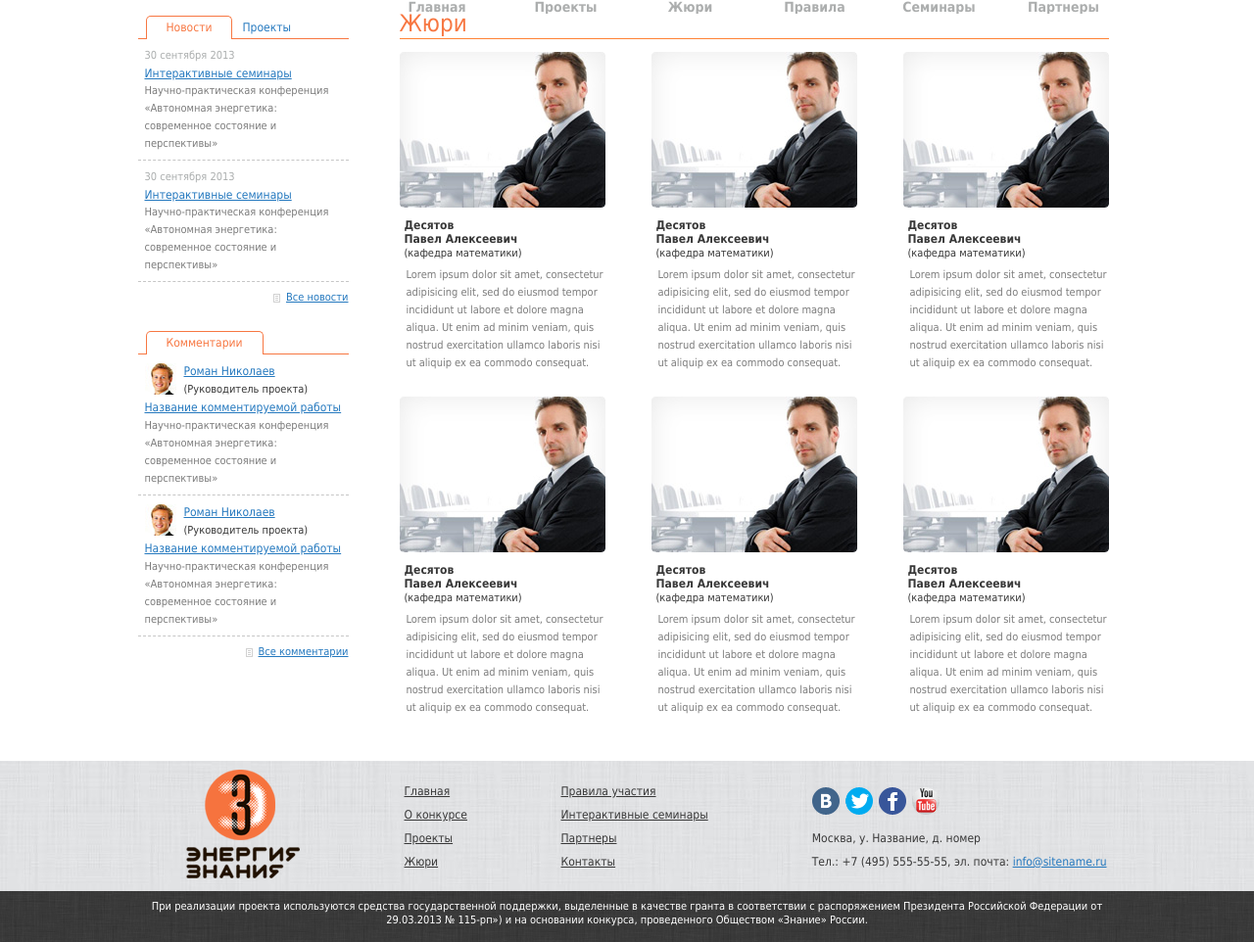
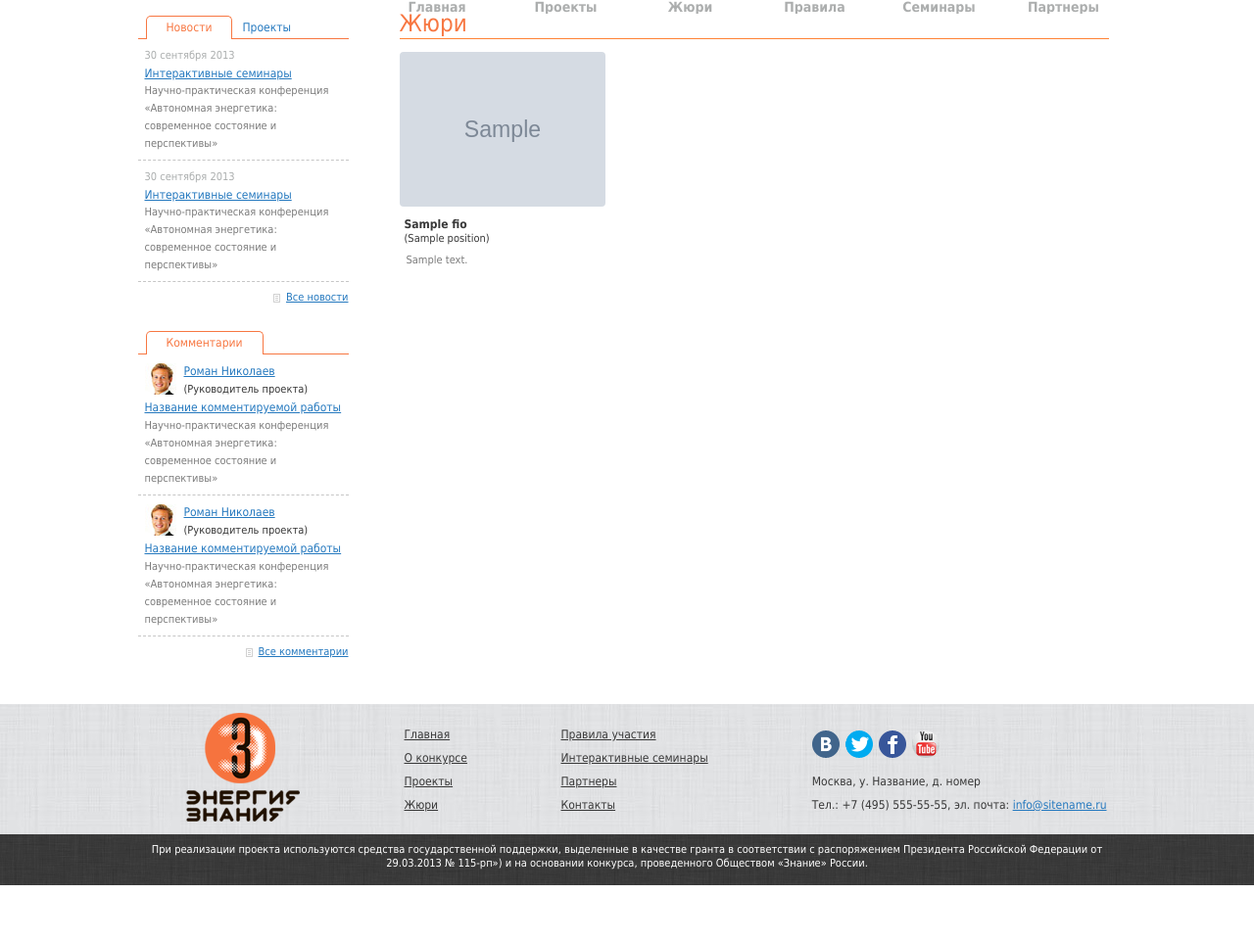
Before and after one commit to kpx13/solar, a Django app: template templates/jury.html in a window 1280 px wide. Shown: the part 232-1194 px from the top of the page at 98% size. After the commit the page ends 1136 px from the top, so only its background shows below. Run offline with Django 3.2, Linux system fonts and the light colour scheme; the template is opened without the code that fills it: most values are stand-ins (such as "Sample title", 1, 10 or a date in 2020); grey boxes marked "Sample" are stand-in pictures.

Commit message:
жюри готово

```diff
--- a/site_static/css/main.css
+++ b/site_static/css/main.css
@@ -501,8 +501,8 @@ filter:progid:DXImageTransform.Microsoft.gradient( startColorstr='#ffffff', endC
 
 
 .jury-block { overflow:hidden; }
-.jury-list { padding:5px 0 0; width:780px; }
-.jury-list > li { display:inline-block; list-style:none; margin:0 47px 25px 0; width:210px; }
+.jury-list { padding:5px 0 0; width:780px; vertical-align: top;}
+.jury-list > li { display:inline-block; list-style:none; margin:0 47px 25px 0; width:210px; vertical-align: top;}
 .jury-list .img { margin:0 0 11px; }
 .jury-list .img img { max-width:100%;
 -webkit-border-radius:4px;
--- a/solar/views.py
+++ b/solar/views.py
@@ -12,6 +12,7 @@ from django.conf import settings
 
 from pages.models import Page
 from news.models import Article
+from jury.models import Jury
 
 PAGINATION_COUNT = 5
 
@@ -58,6 +59,7 @@ def project(request, slug):
 
 def jury(request):
     c = get_common_context(request)
+    c['list'] = Jury.get_list(c['lang'])
     return render_to_response('jury.html', c, context_instance=RequestContext(request))
 
 def seminars(request):
--- a/templates/jury.html
+++ b/templates/jury.html
@@ -13,49 +13,16 @@
           <h1 class="headline">Жюри</h1>
           <!-- .jury-list -->
           <ul class="jury-list">
-            <li>
-              <div class="img">
-                <img src="/static/i/jury-pic1.jpg" alt="Десятов Павел Алексеевич" width="210" height="159"/>
-              </div>
-              <div class="name"><span class="surname">Десятов</span>Павел Алексеевич</div>
-              <div class="post">(кафедра математики)</div>
-              <div class="txt">Lorem ipsum dolor sit amet, consectetur adipisicing elit, sed do eiusmod tempor incididunt ut labore et dolore magna aliqua. Ut enim ad minim veniam, quis nostrud exercitation ullamco laboris nisi ut aliquip ex ea commodo consequat. </div>
-            </li><li>
-              <div class="img">
-                <img src="/static/i/jury-pic1.jpg" alt="Десятов Павел Алексеевич" width="210" height="159"/>
-              </div>
-              <div class="name"><span class="surname">Десятов</span>Павел Алексеевич</div>
-              <div class="post">(кафедра математики)</div>
-              <div class="txt">Lorem ipsum dolor sit amet, consectetur adipisicing elit, sed do eiusmod tempor incididunt ut labore et dolore magna aliqua. Ut enim ad minim veniam, quis nostrud exercitation ullamco laboris nisi ut aliquip ex ea commodo consequat. </div>
-            </li><li>
-              <div class="img">
-                <img src="/static/i/jury-pic1.jpg" alt="Десятов Павел Алексеевич" width="210" height="159"/>
-              </div>
-              <div class="name"><span class="surname">Десятов</span>Павел Алексеевич</div>
-              <div class="post">(кафедра математики)</div>
-              <div class="txt">Lorem ipsum dolor sit amet, consectetur adipisicing elit, sed do eiusmod tempor incididunt ut labore et dolore magna aliqua. Ut enim ad minim veniam, quis nostrud exercitation ullamco laboris nisi ut aliquip ex ea commodo consequat. </div>
-            </li><li>
-              <div class="img">
-                <img src="/static/i/jury-pic1.jpg" alt="Десятов Павел Алексеевич" width="210" height="159"/>
-              </div>
-              <div class="name"><span class="surname">Десятов</span>Павел Алексеевич</div>
-              <div class="post">(кафедра математики)</div>
-              <div class="txt">Lorem ipsum dolor sit amet, consectetur adipisicing elit, sed do eiusmod tempor incididunt ut labore et dolore magna aliqua. Ut enim ad minim veniam, quis nostrud exercitation ullamco laboris nisi ut aliquip ex ea commodo consequat. </div>
-            </li><li>
-              <div class="img">
-                <img src="/static/i/jury-pic1.jpg" alt="Десятов Павел Алексеевич" width="210" height="159"/>
-              </div>
-              <div class="name"><span class="surname">Десятов</span>Павел Алексеевич</div>
-              <div class="post">(кафедра математики)</div>
-              <div class="txt">Lorem ipsum dolor sit amet, consectetur adipisicing elit, sed do eiusmod tempor incididunt ut labore et dolore magna aliqua. Ut enim ad minim veniam, quis nostrud exercitation ullamco laboris nisi ut aliquip ex ea commodo consequat. </div>
-            </li><li>
-              <div class="img">
-                <img src="/static/i/jury-pic1.jpg" alt="Десятов Павел Алексеевич" width="210" height="159"/>
-              </div>
-              <div class="name"><span class="surname">Десятов</span>Павел Алексеевич</div>
-              <div class="post">(кафедра математики)</div>
-              <div class="txt">Lorem ipsum dolor sit amet, consectetur adipisicing elit, sed do eiusmod tempor incididunt ut labore et dolore magna aliqua. Ut enim ad minim veniam, quis nostrud exercitation ullamco laboris nisi ut aliquip ex ea commodo consequat. </div>
-            </li>
+            {% for l in list %}
+                <li>
+                <div class="img">
+                    <img src="/media/{{ l.photo }}" alt="{{ l.fio }}" width="210" />
+                </div>
+                <div class="name">{{ l.fio }}</div>
+                <div class="post">({{ l.position }})</div>
+                <div class="txt">{{ l.description }}</div>
+                </li>
+            {% endfor %}
           </ul>
           <!--// .jury-list -->
         </div>
```
Also changed, not shown: dump_jury.json (added, +1 -0 lines), jury/models.py (+26 -8 lines), media/uploads/jury/Aq8rjo4tqNM.jpg (added), media/uploads/jury/PvBY3iKwEeA.jpg (added), media/uploads/jury/i-R9kQHqNZ0.jpg (added).
